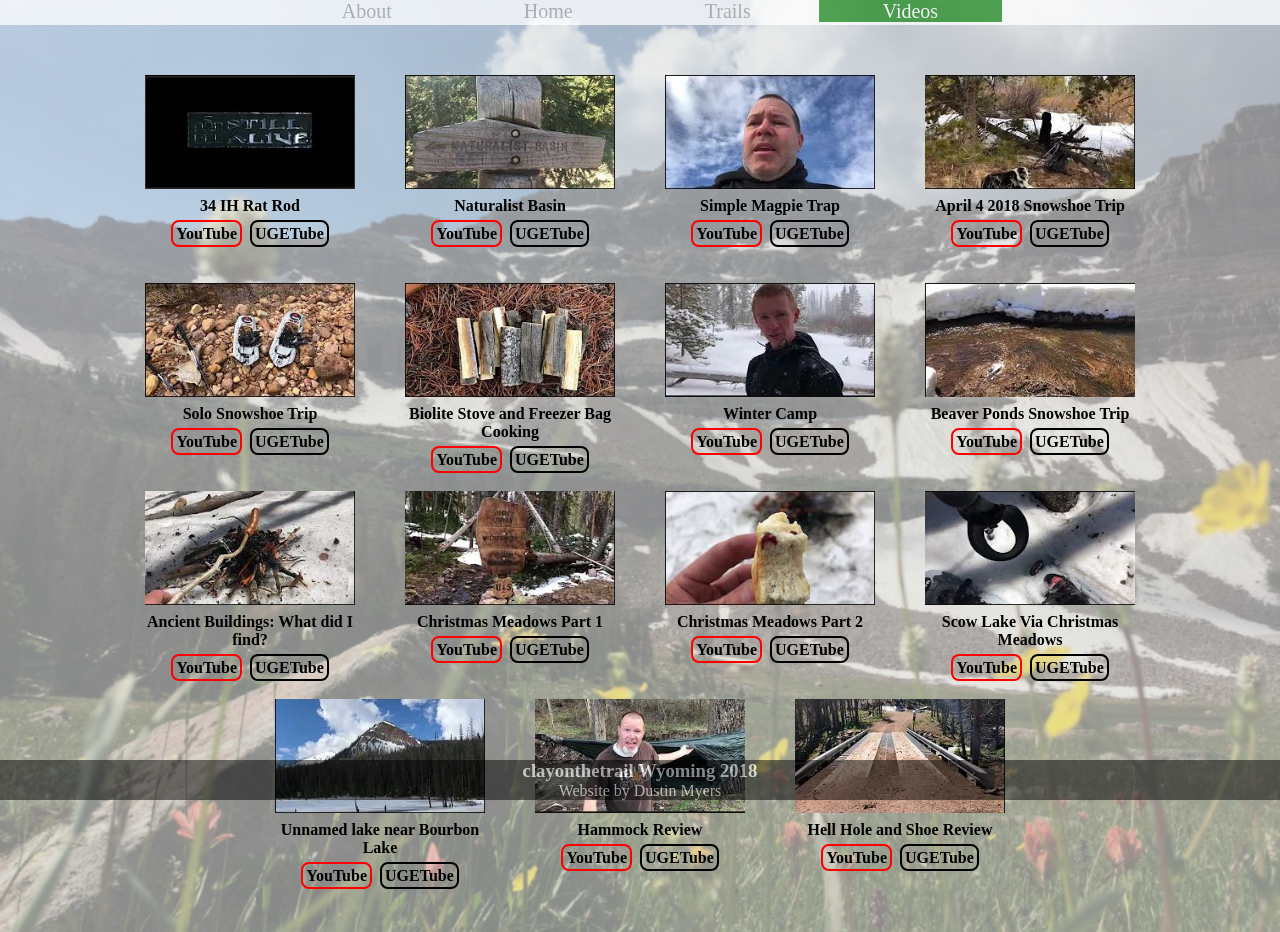
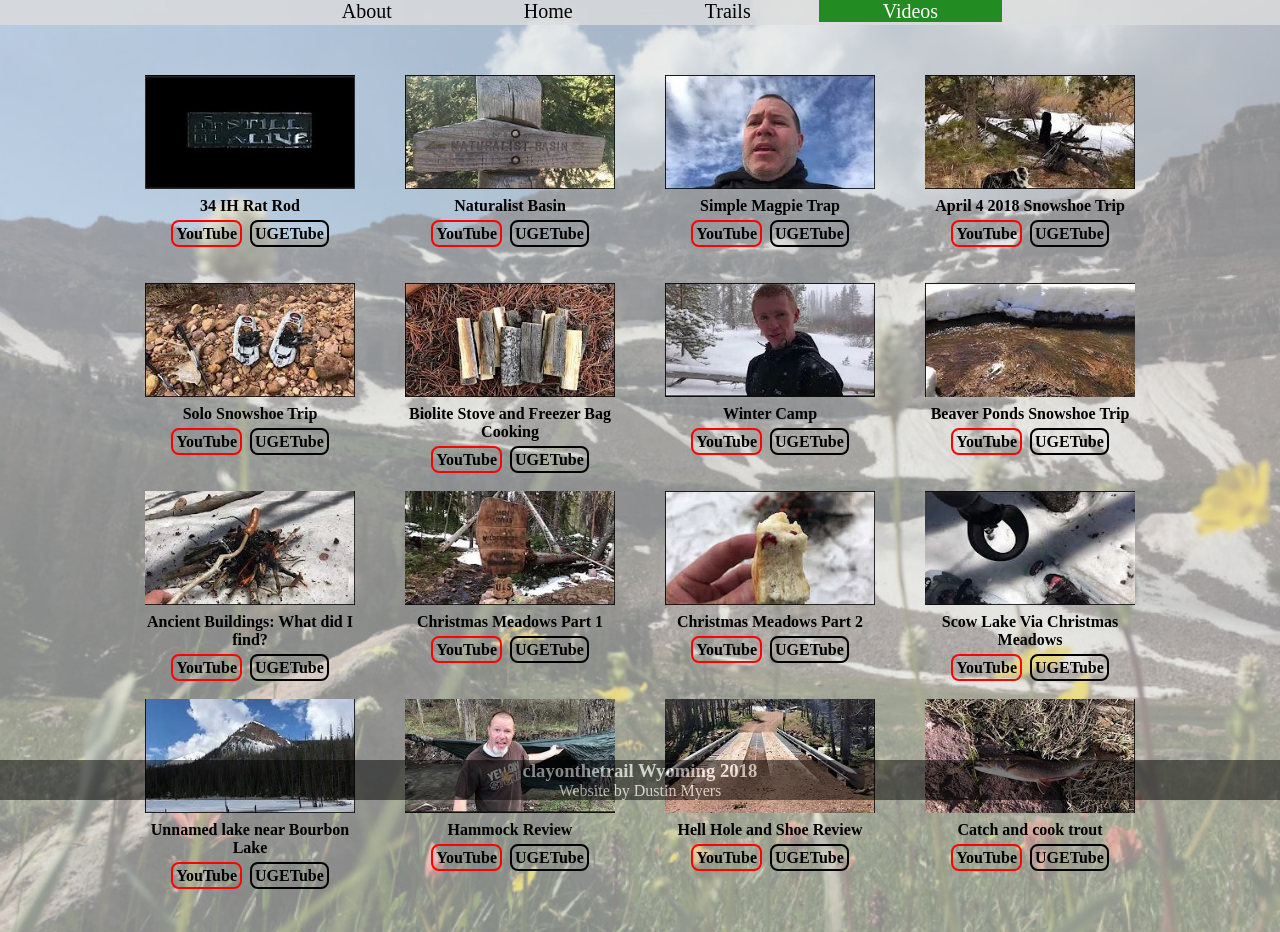
Before and after one commit to clayonthetrail/clayonthetrail.github.io, a PHP site: page /youtube/videos.html in a window 1280 px wide. Run offline with PHP 8.4, Linux system fonts and the light colour scheme.

Commit message:
trout and backgrounds

```diff
--- a/youtube/style/about.css
+++ b/youtube/style/about.css
@@ -3,8 +3,7 @@
     text-decoration: none;
     padding-left: 5%;
     padding-right:5%;
-    color: darkgray;
-    background-color: white;
+    color: black;
     width: 10%;
     height: 20px;
     text-align: center;
@@ -20,12 +19,11 @@
 nav{
     position: fixed;
     top: 0px;
-    background-color: white;
+    background: rgba(220, 220, 220, .8);
     width:100%;
     height: 25px;
     text-align: center;
     color: darkgray;
-    opacity: .75;
 }
 
 body{
--- a/youtube/style/home.css
+++ b/youtube/style/home.css
@@ -10,12 +10,11 @@
 nav{
     position: fixed;
     top: 0px;
-    background-color: white;
+    background: rgba(220, 220, 220, .8);
     width:100%;
     height: 25px;
     text-align: center;
     color: darkgray;
-    opacity: .75;
 }
 
 
@@ -65,8 +64,7 @@ main{
     text-decoration: none;
     padding-left: 5%;
     padding-right:5%;
-    color: darkgray;
-    background-color: white;
+    color: black;
     width: 10%;
     height: 20px;
     text-align: center;
--- a/youtube/style/trails.css
+++ b/youtube/style/trails.css
@@ -5,12 +5,11 @@ nav{
     position: fixed;
     top: 0px;
     left:0px;
-    background-color: white;
+    background: rgba(220, 220, 220, .8);
     width:100%;
     height: 25px;
     text-align: center;
     color: darkgray;
-    opacity: .75;
 }
 
 body{
@@ -67,8 +66,7 @@ main{
     text-decoration: none;
     padding-left: 5%;
     padding-right:5%;
-    color: darkgray;
-    background-color: white;
+    color: black;
     width: 10%;
     height: 20px;
     text-align: center;
--- a/youtube/style/videos.css
+++ b/youtube/style/videos.css
@@ -12,12 +12,11 @@ nav {
     position: fixed;
     top: 0px;
     left: 0px;
-    background-color: white;
+    background: rgba(220, 220, 220, .8);
     width: 100%;
     height: 25px;
     text-align: center;
     color: darkgray;
-    opacity: .75;
 }
 
 img{
@@ -34,8 +33,7 @@ img{
     text-decoration: none;
     padding-left: 5%;
     padding-right:5%;
-    color: darkgray;
-    background-color: white;
+    color: black;
     width: 10%;
     height: 20px;
     text-align: center;
--- a/youtube/videos.html
+++ b/youtube/videos.html
@@ -151,6 +151,15 @@
                 </figcaption>
             </figure>
         </div>
+        <div class="grid-item">
+            <figure>
+                <img src="/clayonthetrail.github.io/youtube/images/trout.JPG" alt="trout">
+                <figcaption>
+                    <p class="video">Catch and cook trout</p>
+                    <p><a href="https://www.youtube.com/watch?v=Rv6mkb6aLq8" class="youtube">YouTube</a>     <a href="#" class="ugetube">UGETube</a></p>
+                </figcaption>
+            </figure>
+        </div>
     </div>
     </main>
     <footer>
```
Also changed, not shown: youtube/images/trout.JPG (added).
